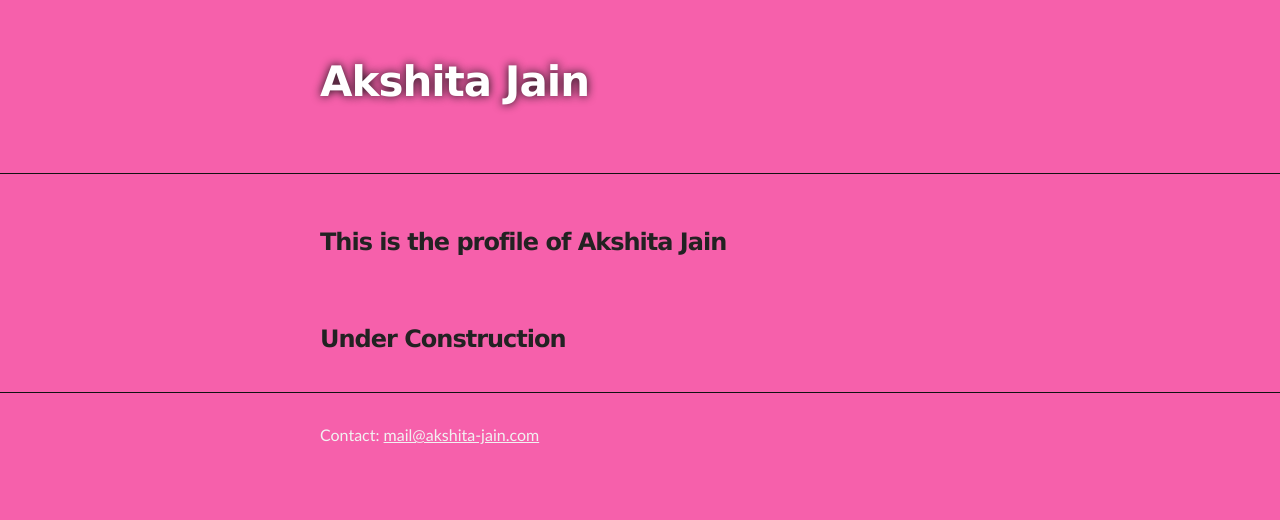
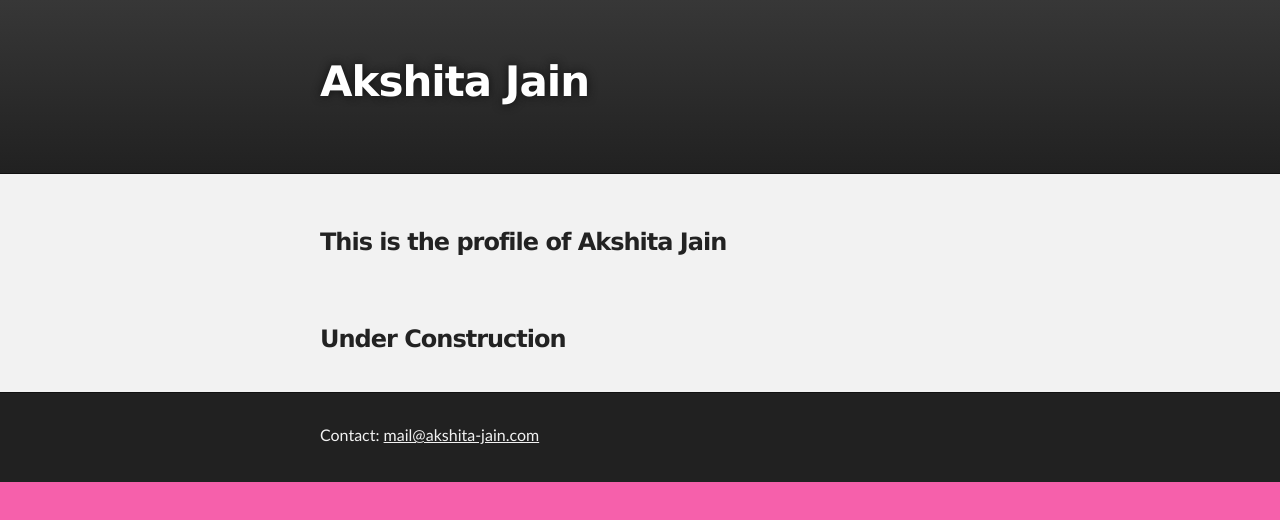
Before and after one commit to akshitajain/akshitajain.github.io, a plain HTML site: page index.html in a window 1280 px wide. Drawn offline with Linux system fonts and the light colour scheme.

Commit message:
Update index.html

```diff
--- a/index.html
+++ b/index.html
@@ -14,8 +14,8 @@
   <body>
 
     <!-- HEADER -->
-    <div id="header_wrap" class="outer" style="background:#F660AB">
-        <header class="inner" style="background:#F660AB">
+    <div id="header_wrap" class="outer" >
+        <header class="inner" >
 
 
           <h1 id="project_title">Akshita Jain</h1>
@@ -25,8 +25,8 @@
     </div>
 
     <!-- MAIN CONTENT -->
-    <div id="main_content_wrap" class="outer" style="background:#F660AB">
-      <section id="main_content" class="inner" style="background:#F660AB">
+    <div id="main_content_wrap" class="outer" >
+      <section id="main_content" class="inner">
         <h3>
 
 
@@ -38,8 +38,8 @@
     </div>
 
     <!-- FOOTER  -->
-    <div id="footer_wrap" class="outer" style="background:#F660AB">
-      <footer class="inner" style="background:#F660AB">
+    <div id="footer_wrap" class="outer" >
+      <footer class="inner" >
         <p>Contact: <a href="mail@akshita-jain.com">mail@akshita-jain.com</a></p>
       </footer>
     </div>
```
